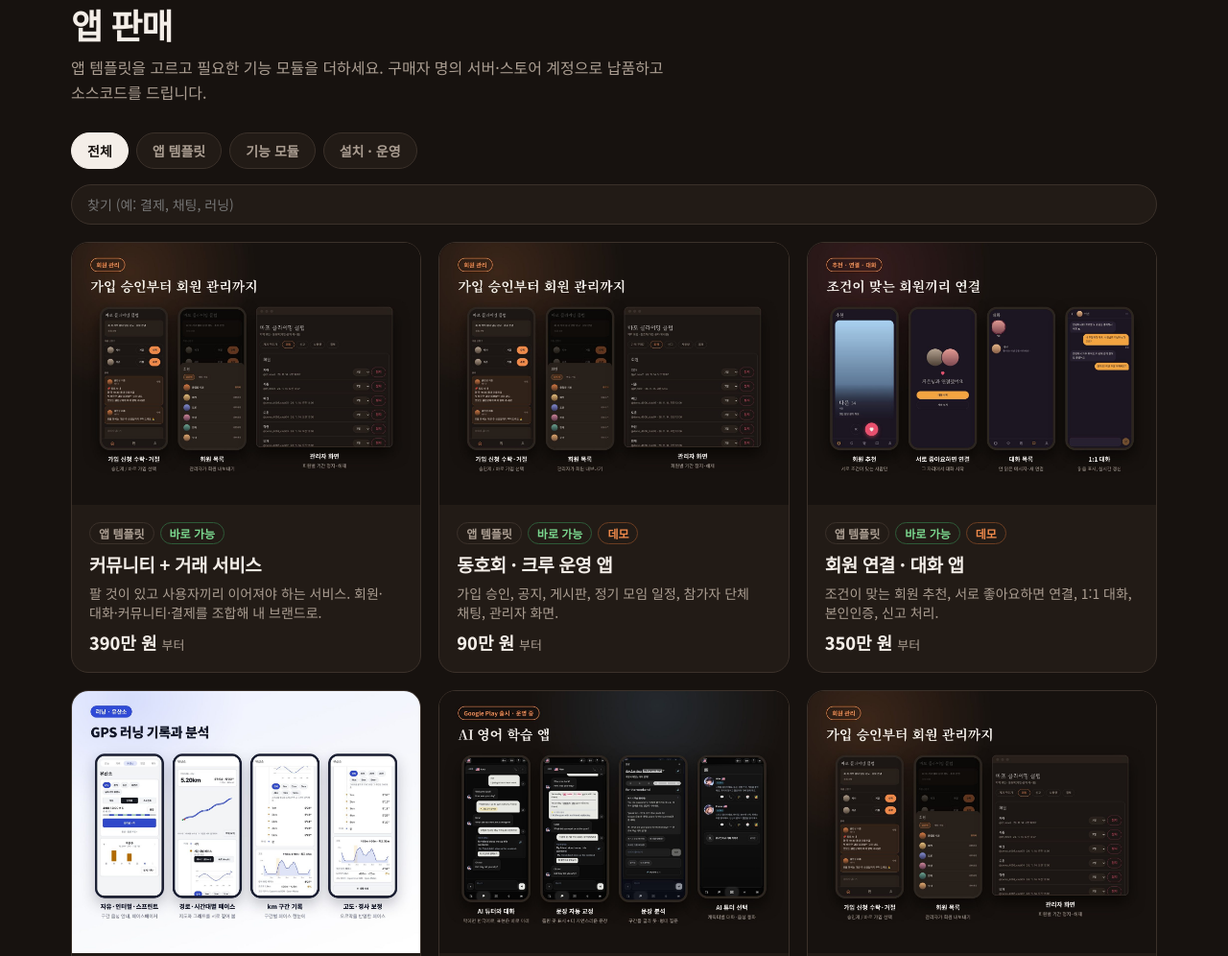
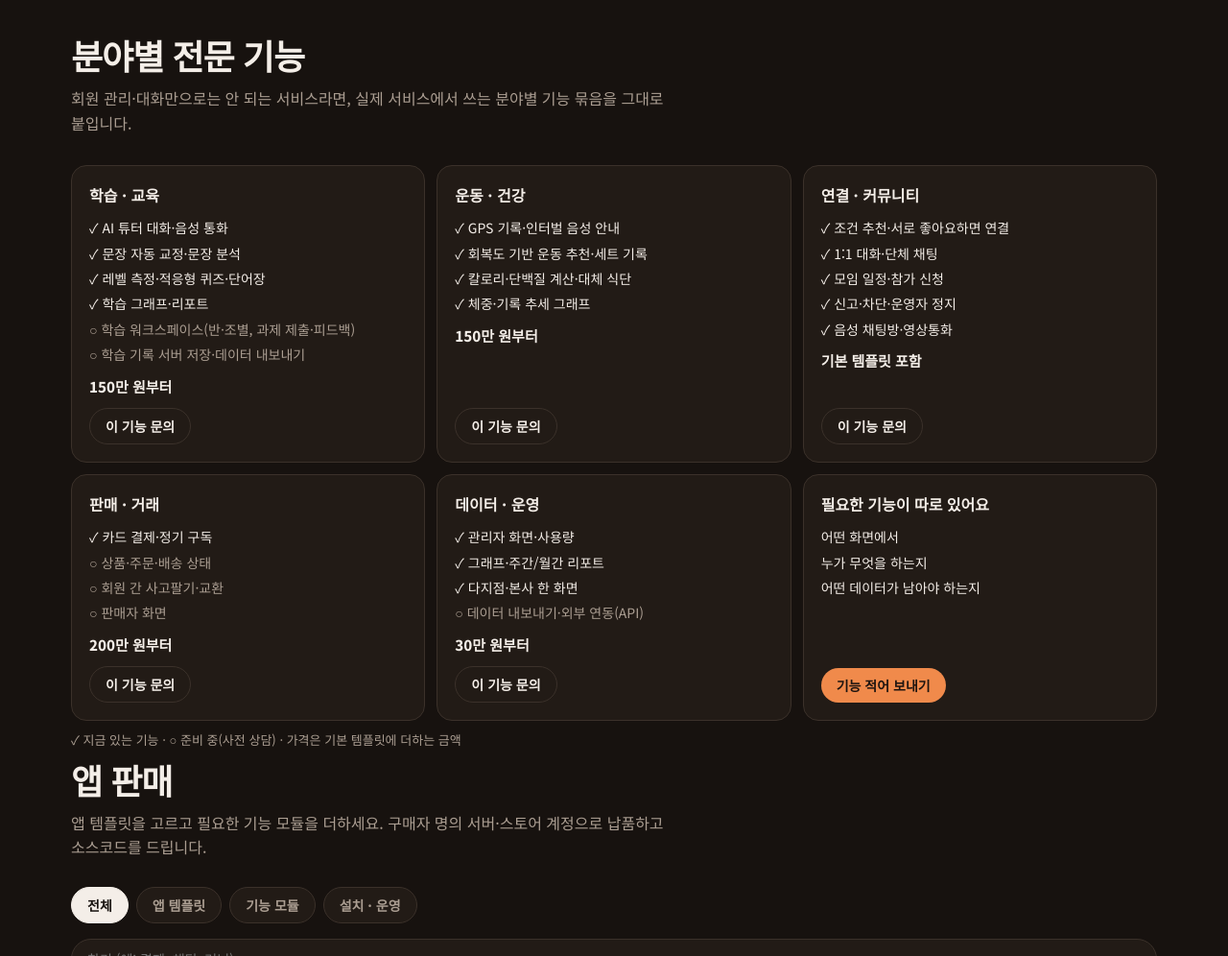
Before and after one commit to a20031314-ux/software-market, a website: page index.html in a window 1280 px wide. Shown: the part 1248-2244 px from the top of the page at 96% size. Drawn offline with Linux system fonts and the light colour scheme.

Commit message:
앱 판매에 '분야별 전문 기능' 추가
- 학습·교육 / 운동·건강 / 연결·커뮤니티 / 판매·거래 / 데이터·운영 묶음 + '필요한 기능이 따로 있어요' 카드, 문의창 연결
- 준비 중 모듈: 학습 워크스페이스(150만~), 학습 기록·데이터(100만~)
- README·docs/main.md 갱신

Co-Authored-By: Claude Opus 5.5 <noreply@anthropic.com>
Claude-Session: https://claude.ai/code/session_01R73CvMZH8JcK6sGno3kA2K

```diff
--- a/index.html
+++ b/index.html
@@ -214,6 +214,13 @@
       <p class="legend">✓ 지금 있는 부품 · ○ 준비 중(사전 상담)</p>
     </div>
   </section>
+  <section id="domains" style="padding-top:40px;padding-bottom:0">
+    <div class="wrap">
+      <div class="sec-head"><h2>분야별 전문 기능</h2><p>회원 관리·대화만으로는 안 되는 서비스라면, 실제 서비스에서 쓰는 분야별 기능 묶음을 그대로 붙입니다.</p></div>
+      <div class="ideas" id="domainList"></div>
+      <p class="legend">✓ 지금 있는 기능 · ○ 준비 중(사전 상담) · 가격은 기본 템플릿에 더하는 금액</p>
+    </div>
+  </section>
   <section id="market" style="padding-top:8px">
     <div class="wrap"><div class="sec-head" style="margin-bottom:0"><h2>앱 판매</h2><p>앱 템플릿을 고르고 필요한 기능 모듈을 더하세요. 구매자 명의 서버·스토어 계정으로 납품하고 소스코드를 드립니다.</p></div></div>
     <div class="wrap">
@@ -391,6 +398,8 @@ const PRODUCTS = [
   { id:"m-shop", kind:"module", status:"soon", icon:"🛍️", title:"상품 · 주문 모듈", short:"상품·옵션·재고, 장바구니, 주문·결제, 배송 상태 알림, 판매자 화면.", from:"200만 원", tags:"쇼핑 상품 주문 배송 굿즈 커머스 판매" },
   { id:"m-trade", kind:"module", status:"soon", icon:"🔁", title:"회원 간 거래", short:"회원끼리 사고팔기·교환·양도 게시판, 거래 상태, 신고 연동.", from:"150만 원", tags:"중고 교환 양도 거래 중개 굿즈" },
   { id:"m-i18n", kind:"module", status:"soon", icon:"🌏", title:"다국어 · 번역 채팅", short:"화면 언어 전환, 메시지 자동 번역. 번역 사용료 별도.", from:"80만 원", tags:"다국어 번역 해외 일본 영어 글로벌" },
+  { id:"m-workspace", kind:"module", status:"soon", icon:"🗂️", title:"학습 워크스페이스", short:"반·조별 공간, 과제 내기·제출·피드백, 자료 공유, 선생님 화면.", from:"150만 원", tags:"학습 워크스페이스 과제 제출 피드백 조별 반 선생님 학원 교육 LMS" },
+  { id:"m-learndata", kind:"module", status:"soon", icon:"🧾", title:"학습 기록 · 데이터", short:"문제별 정답·오답·소요 시간 서버 저장, 학생·반 리포트, CSV 내보내기.", from:"100만 원", tags:"학습 데이터 기록 분석 리포트 내보내기 CSV 교육" },
   { id:"m-admin", kind:"module", status:"ready", icon:"🛠️", title:"관리자 화면", short:"회원 관리, 기간 정지, 신고 확인, 사용량, 앱 꾸미기.", from:"템플릿 포함", tags:"관리자 운영 신고 정지 회원" },
   { id:"m-map", kind:"module", status:"ready", icon:"🗺️", title:"지도 · GPS 기록", short:"경로 기록, 구간 기록, 고도 정보.", from:"30만 원", tags:"지도 GPS 위치 경로 러닝" },
   { id:"m-chart", kind:"module", status:"ready", icon:"📈", title:"그래프 · 리포트", short:"기록 그래프, 추세, 주간·월간 리포트.", from:"30만 원", tags:"그래프 통계 리포트 차트" },
@@ -510,6 +519,25 @@ const IDEAS = [
   { title:"언어 교환", parts:[["관심 언어로 연결",1],["1:1 대화·영상통화",1],["AI 문장 교정",1],["구독 결제",1]] },
   { title:"원데이 클래스 마켓", parts:[["강사 프로필",1],["수업 일정·참가 신청",1],["결제",1],["수강생 단체 채팅",1]] },
 ];
+const DOMAINS = [
+  { title:"학습 · 교육", price:"150만 원부터", parts:[["AI 튜터 대화·음성 통화",1],["문장 자동 교정·문장 분석",1],["레벨 측정·적응형 퀴즈·단어장",1],["학습 그래프·리포트",1],["학습 워크스페이스(반·조별, 과제 제출·피드백)",0],["학습 기록 서버 저장·데이터 내보내기",0]] },
+  { title:"운동 · 건강", price:"150만 원부터", parts:[["GPS 기록·인터벌 음성 안내",1],["회복도 기반 운동 추천·세트 기록",1],["칼로리·단백질 계산·대체 식단",1],["체중·기록 추세 그래프",1]] },
+  { title:"연결 · 커뮤니티", price:"기본 템플릿 포함", parts:[["조건 추천·서로 좋아요하면 연결",1],["1:1 대화·단체 채팅",1],["모임 일정·참가 신청",1],["신고·차단·운영자 정지",1],["음성 채팅방·영상통화",1]] },
+  { title:"판매 · 거래", price:"200만 원부터", parts:[["카드 결제·정기 구독",1],["상품·주문·배송 상태",0],["회원 간 사고팔기·교환",0],["판매자 화면",0]] },
+  { title:"데이터 · 운영", price:"30만 원부터", parts:[["관리자 화면·사용량",1],["그래프·주간/월간 리포트",1],["다지점·본사 한 화면",1],["데이터 내보내기·외부 연동(API)",0]] },
+];
+document.getElementById("domainList").innerHTML = DOMAINS.map(d => `
+  <div class="idea">
+    <h4>${d.title}</h4>
+    <ul>${d.parts.map(([t,ok]) => `<li class="${ok?"":"no"}">${ok?"✓":"○"} ${t}</li>`).join("")}</ul>
+    <div class="price" style="font-size:15px">${d.price}</div>
+    <button class="btn sm ghost" data-ask="전문 기능 · ${d.title}">이 기능 문의</button>
+  </div>`).join("") + `
+  <div class="idea">
+    <h4>필요한 기능이 따로 있어요</h4>
+    <ul><li>어떤 화면에서</li><li>누가 무엇을 하는지</li><li>어떤 데이터가 남아야 하는지</li></ul>
+    <button class="btn sm" data-ask="전문 기능 · 기타">기능 적어 보내기</button>
+  </div>`;
 document.getElementById("ideaList").innerHTML = IDEAS.map(i => `
   <div class="idea">
     <h4>${i.title}</h4>
@@ -521,7 +549,7 @@ document.getElementById("ideaList").innerHTML = IDEAS.map(i => `
     <ul><li>무엇을 파는지</li><li>누구와 누구를 잇는지</li><li>언제 시작하고 싶은지</li></ul>
     <button class="btn sm" data-ask="아이디어 · 내 아이디어">아이디어 보내기</button>
   </div>`;
-const ALL_ASK = [...PRODUCTS.map(p => p.title), ...IDEAS.map(i => "아이디어 · " + i.title), "아이디어 · 내 아이디어", ...SYSTEM.industries.map(i => "시스템 · " + i.title), ...SYSTEM.plans.map(p => "시스템 · " + p.title), "기타 · 맞춤 제작"];
+const ALL_ASK = [...PRODUCTS.map(p => p.title), ...IDEAS.map(i => "아이디어 · " + i.title), "아이디어 · 내 아이디어", ...DOMAINS.map(d => "전문 기능 · " + d.title), "전문 기능 · 기타", ...SYSTEM.industries.map(i => "시스템 · " + i.title), ...SYSTEM.plans.map(p => "시스템 · " + p.title), "기타 · 맞춤 제작"];
 
 function renderSystem(){
   document.getElementById("basics").innerHTML = SYSTEM.basics.map(b => `<span>✓ ${b}</span>`).join("");
```
Also changed, not shown: docs/main.md (+5 -3 lines), README.md.
